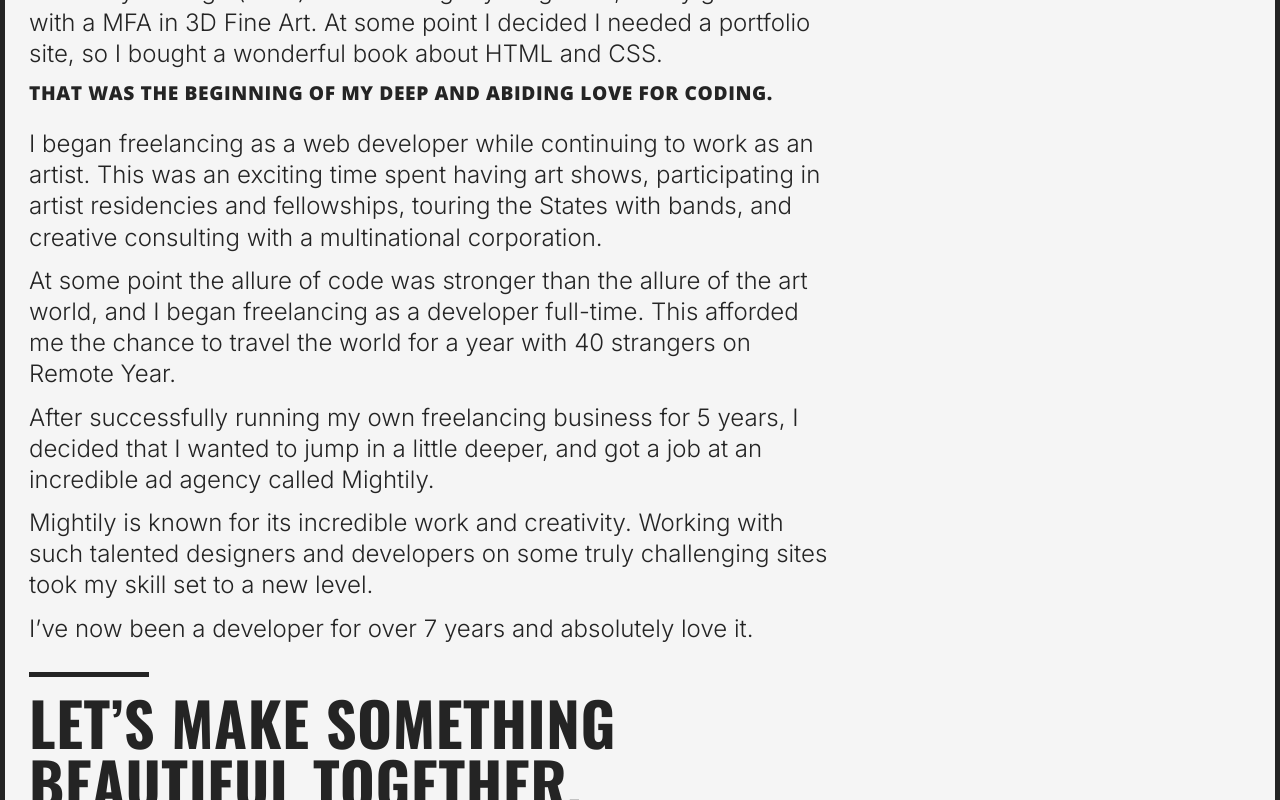
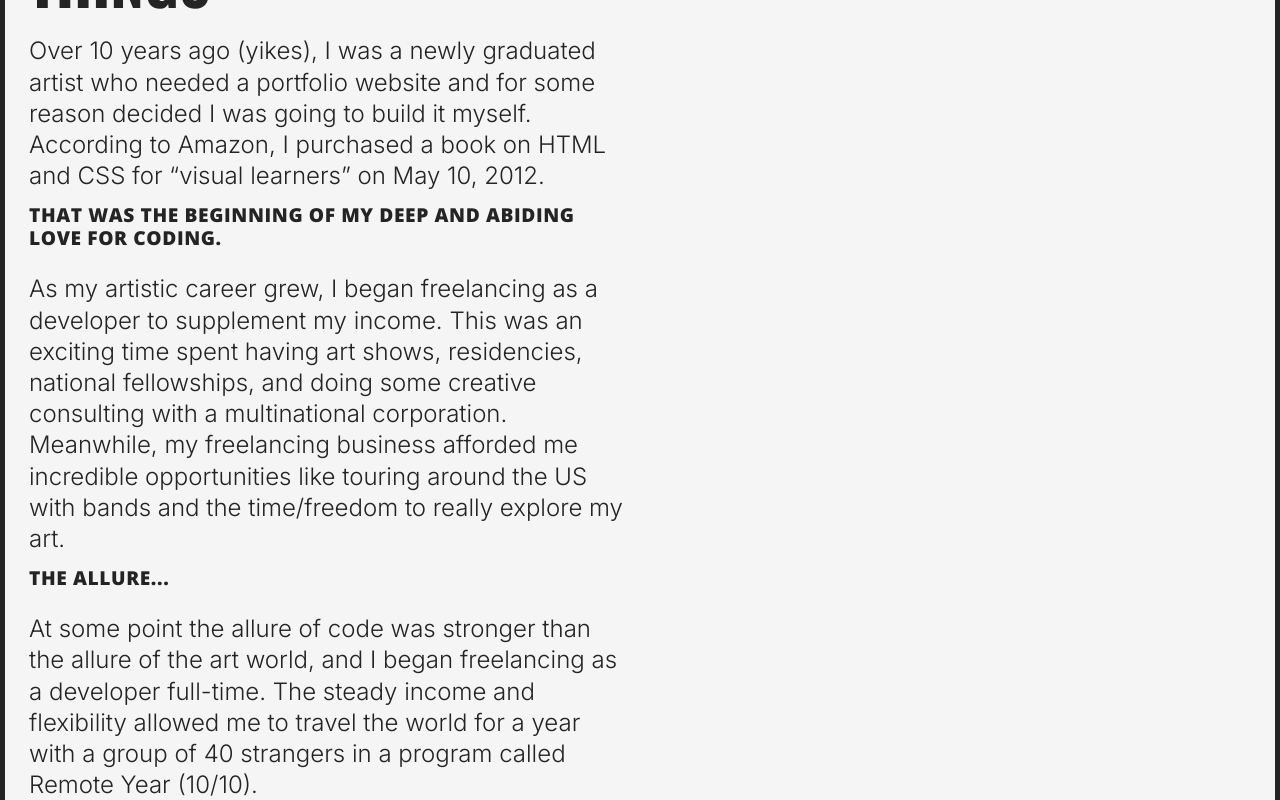
Before and after one commit to sara-p-/portfolio-2024, a React (Vite) app: page / in a window 1280 px wide. Shown: the part 8180-8980 px from the top of the page. Built offline with nearby package versions, Linux system fonts and the light colour scheme.

Commit message:
mobile tweaks and tweaks to the title animations

```diff
--- a/src/App.tsx
+++ b/src/App.tsx
@@ -72,38 +72,46 @@ function App() {
         <div className='content'>
           <h2>I’VE DONE SEVERAL THINGS</h2>
           <p>
-            Over 10 years ago (wow) I was an eager young artist, newly graduated
-            with a MFA in 3D Fine Art. At some point I decided I needed a
-            portfolio site, so I bought a wonderful book about HTML and CSS.
+            Over 10 years ago (yikes), I was a newly graduated artist who needed
+            a portfolio website and for some reason decided I was going to build
+            it myself. According to Amazon, I purchased a book on HTML and CSS
+            for “visual learners” on May 10, 2012.
           </p>
           <h3>
             THAT WAS THE BEGINNING OF MY DEEP AND ABIDING LOVE FOR CODING.
           </h3>
           <p>
-            I began freelancing as a web developer while continuing to work as
-            an artist. This was an exciting time spent having art shows,
-            participating in artist residencies and fellowships, touring the
-            States with bands, and creative consulting with a multinational
-            corporation.
+            As my artistic career grew, I began freelancing as a developer to
+            supplement my income. This was an exciting time spent having art
+            shows, residencies, national fellowships, and doing some creative
+            consulting with a multinational corporation. Meanwhile, my
+            freelancing business afforded me incredible opportunities like
+            touring around the US with bands and the time/freedom to really
+            explore my art.
+          </p>
+          <h3>The Allure...</h3>
+          <p>
+            At some point the allure of code was stronger than the allure of the
+            art world, and I began freelancing as a developer full-time. The
+            steady income and flexibility allowed me to travel the world for a
+            year with a group of 40 strangers in a program called Remote Year
+            (10/10).
+          </p>
+          <h3>The Jump...</h3>
+          <p>
+            After successfully running my own freelancing business for 5 years,
+            I decided that I wanted to jump in a little deeper, and have since
+            worked at both an incredible ad agency named Mightily, and an
+            amazing corporation called Heartland Payment Systems.
           </p>
           <p>
-            At some point the allure of code was stronger than the allure of the
-            art world, and I began freelancing as a developer full-time. This
-            afforded me the chance to travel the world for a year with 40
-            strangers on Remote Year.
+            Over the course of my career I’ve experienced freelancing, agency,
+            and corporate working environments that have equipped me to handle a
+            variety of situations, both technical and social.
           </p>
           <p>
-            After successfully running my own freelancing business for 5 years,
-            I decided that I wanted to jump in a little deeper, and got a job at
-            an incredible ad agency called Mightily.
-          </p>
-          <p>
-            Mightily is known for its incredible work and creativity. Working
-            with such talented designers and developers on some truly
-            challenging sites took my skill set to a new level.
-          </p>
-          <p>
-            I’ve now been a developer for over 7 years and absolutely love it.
+            I’ve now been a developer for over 10 years now and absolutely love
+            it.
           </p>
           <h3 className='h2'>LET’S MAKE SOMETHING BEAUTIFUL TOGETHER.</h3>
         </div>
--- a/src/components/Header/header.css
+++ b/src/components/Header/header.css
@@ -22,7 +22,7 @@ header {
     border: none;
     background-color: transparent;
     color: var(--primary);
-    padding: 0;
+    padding: 16px 0;
     margin: 0;
     cursor: pointer;
     display: block;
--- a/src/components/Project/Project.tsx
+++ b/src/components/Project/Project.tsx
@@ -46,14 +46,14 @@ function Project({
   useGSAP(
     () => {
       gsap.from(selector('.project-image.right'), {
-        duration: 0.75,
+        duration: 1,
         ease: 'power1.out',
         scrollTrigger: { trigger: projectRef.current, start: 'top 70%' },
         xPercent: 110,
       })
       gsap.from(selector('.project-image.left'), {
         ease: 'power1.out',
-        duration: 0.75,
+        duration: 1,
         scrollTrigger: { trigger: projectRef.current, start: 'top 70%' },
         xPercent: -110,
       })
--- a/src/components/Title/Title.tsx
+++ b/src/components/Title/Title.tsx
@@ -36,6 +36,8 @@ function Title({ firstLine, secondLine }: titleProps) {
         },
       })
 
+      // Set the titles to visible. (In the css they are hidden because there is a flash of the title when the page first loads before the animation starts)
+      timeLine.current.set(titleBox.current, { autoAlpha: 1 })
       timeLine.current.from(first.chars, {
         duration: 0.6,
         yPercent: -100,
@@ -50,7 +52,6 @@ function Title({ firstLine, secondLine }: titleProps) {
         },
         '-=0.5'
       )
-      console.log(timeLine)
     },
     { scope: titleBox }
   )
--- a/src/components/Title/title.css
+++ b/src/components/Title/title.css
@@ -1,4 +1,6 @@
 .title-box {
+  opacity: 0;
+  visibility: hidden;
   margin: 0.5rem 0 3rem;
   @media only screen and (min-width: 768px) {
     margin: 0.5rem 0 5rem;
@@ -16,13 +18,3 @@ h1.title {
   padding: 0;
   margin: 0;
 }
-
-.letter {
-  padding: 0;
-  margin: 0;
-  display: inline-block;
-  position: absolute;
-  top: 0;
-  /* left: 0; */
-  /* transform: translateY(-100%); */
-}
--- a/src/index.css
+++ b/src/index.css
@@ -91,7 +91,7 @@ body {
 
 .content {
   width: 100%;
-  max-width: 800px;
+  max-width: 600px;
 }
 
 a {
@@ -118,7 +118,7 @@ button.icon-button {
 p {
   font-size: 1rem;
   /* margin: 0 0 8px 0; */
-  margin: 0 0 1rem 0;
+  margin: 0 0 24px 0;
   padding: 0;
   line-height: 1.5;
   @media only screen and (min-width: 768px) {
@@ -152,7 +152,7 @@ h6,
 
 h1,
 .h1 {
-  font-size: 4.6rem;
+  font-size: 4.2rem;
   letter-spacing: -2px;
   @media only screen and (min-width: 640px) {
     font-size: 7rem;
```
